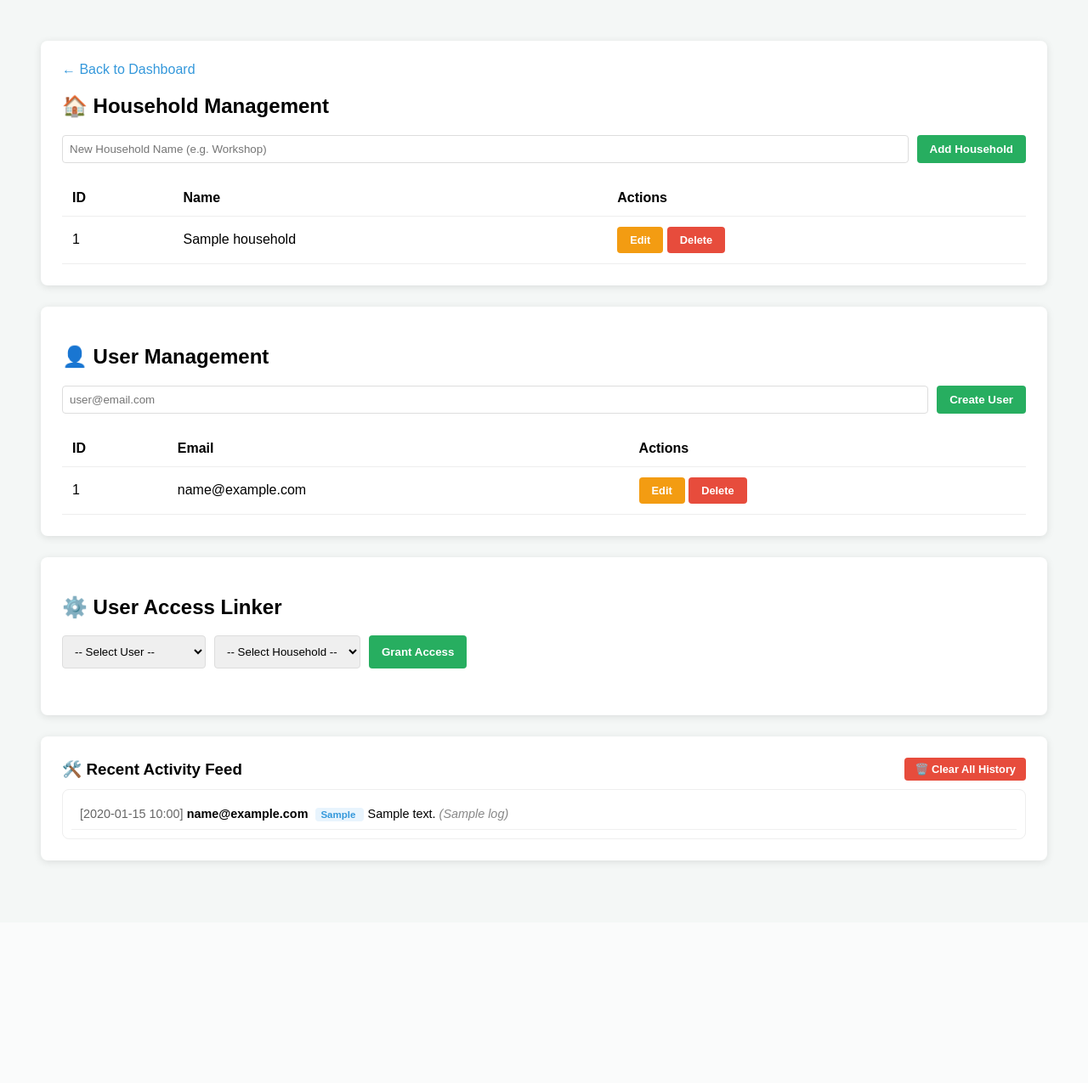
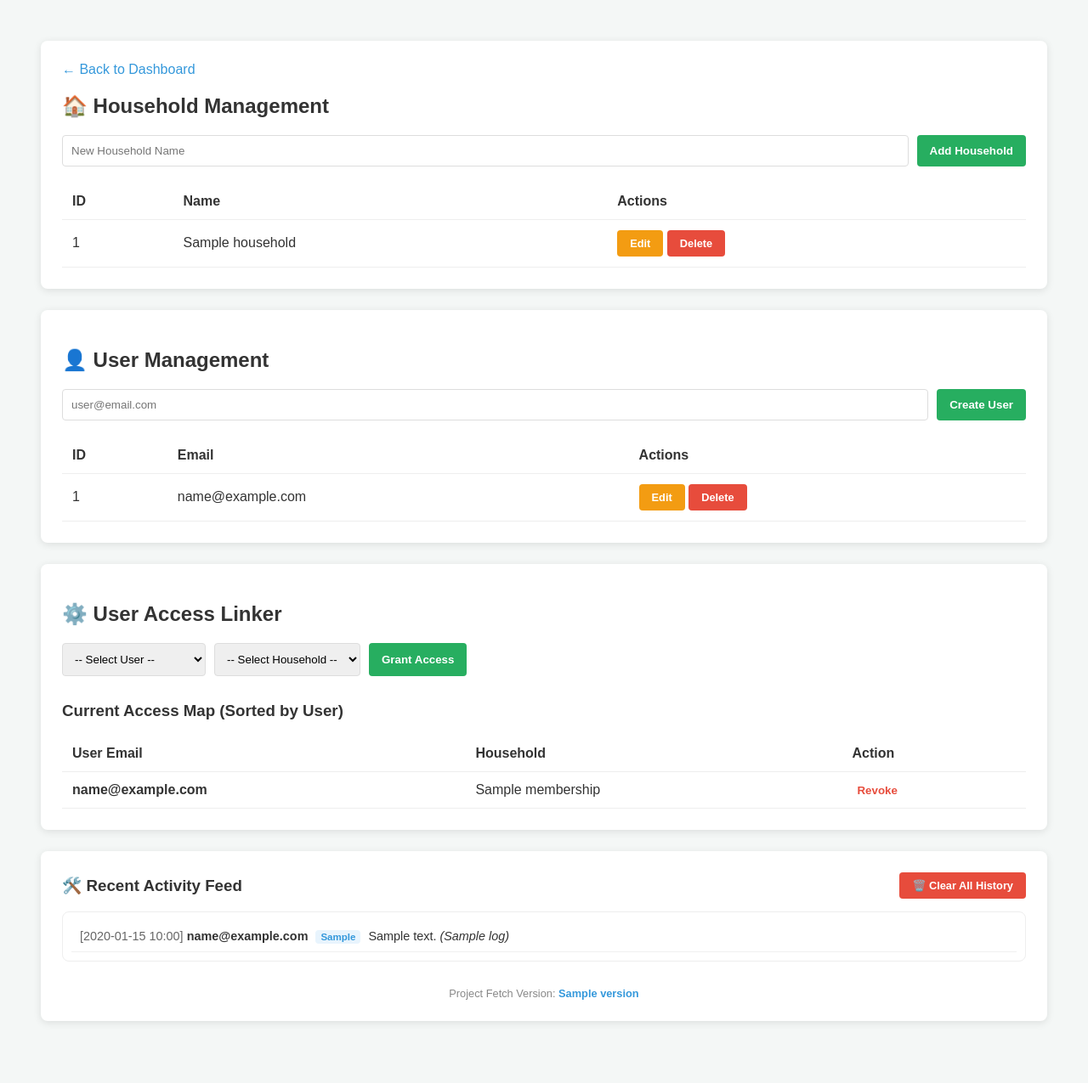
Before and after one commit to dbfletcher/fetch-control, a FastAPI app: template templates/admin.html in a window 1280 px wide. Shown: the whole page at 85% size. Before the commit the page ends 1018 px from the top, so only its background shows below. Run offline with FastAPI, Linux system fonts and the light colour scheme; the template is opened without the code that fills it: most values are stand-ins (such as "Sample title", 1, 10 or a date in 2020); parts of the project's set-up code (start-up, migrations or seed data) failed here and were passed over.

```diff
--- a/main.py
+++ b/main.py
@@ -111,12 +111,13 @@ async def admin_dashboard(
         households = await database.fetch_all("SELECT id, name FROM households")
 
         # Fetch memberships (Access Map)
+        # Updated memberships query with User -> Household sorting
         memberships = await database.fetch_all("""
             SELECT m.id as membership_id, u.email, h.name as household_name, m.created_at
             FROM memberships m
             JOIN users u ON m.user_id = u.id
             JOIN households h ON m.household_id = h.id
-            ORDER BY m.created_at DESC
+            ORDER BY u.email ASC, h.name ASC
         """)
 
         # Fetch the 20 most recent actions for the Activity Feed
--- a/templates/admin.html
+++ b/templates/admin.html
@@ -4,7 +4,7 @@
     <title>Admin - Project Fetch</title>
     <style>
         :root { --primary: #3498db; --accent: #27ae60; --danger: #e74c3c; }
-        body { font-family: sans-serif; padding: 40px; background: #f4f7f6; }
+        body { font-family: sans-serif; padding: 40px; background: #f4f7f6; color: #333; }
         .admin-box { background: white; padding: 25px; border-radius: 8px; box-shadow: 0 2px 10px rgba(0,0,0,0.1); margin-bottom: 25px; }
         table { width: 100%; border-collapse: collapse; margin-top: 15px; }
         th, td { text-align: left; padding: 12px; border-bottom: 1px solid #eee; }
@@ -12,20 +12,17 @@
         .btn-link { background: var(--accent); color: white; }
         .btn-edit { background: #f39c12; color: white; font-size: 0.8em; }
         .btn-delete { background: var(--danger); color: white; font-size: 0.8em; }
-        input[type="text"], input[type="email"] { padding: 8px; border: 1px solid #ddd; border-radius: 4px; }
+        input[type="text"], input[type="email"], select { padding: 10px; border: 1px solid #ddd; border-radius: 4px; }
     </style>
 </head>
 <body>
-    {# Section 1: Household Management #}
     <div class="admin-box">
-        <a href="{% if return_id %}/bins/{{ return_id }}{% else %}/{% endif %}" style="text-decoration:none; color:#3498db;">← Back to Dashboard</a>
-        <h2>🏠 Household Management</h2>
-
+        <a href="{% if return_id %}/bins/{{ return_id }}{% else %}/{% endif %}" style="text-decoration:none; color:var(--primary);">← Back to Dashboard</a>
+        <h2 style="margin-top:20px;">🏠 Household Management</h2>
         <form action="/admin/add-household{% if return_id %}?return_to={{ return_id }}{% endif %}" method="post" style="display:flex; gap:10px; margin-bottom:20px;">
-            <input type="text" name="name" placeholder="New Household Name (e.g. Workshop)" required style="flex-grow:1;">
+            <input type="text" name="name" placeholder="New Household Name" required style="flex-grow:1;">
             <button type="submit" class="btn btn-link">Add Household</button>
         </form>
-
         <table>
             <thead><tr><th>ID</th><th>Name</th><th>Actions</th></tr></thead>
             <tbody>
@@ -41,7 +38,7 @@
                     </td>
                     <td>
                         <button onclick="toggleEdit('h-{{ h.id }}')" class="btn btn-edit">Edit</button>
-                        <form action="/admin/delete-household/{{ h.id }}{% if return_id %}?return_to={{ return_id }}{% endif %}" method="post" style="display:inline;" onsubmit="return confirm('Delete household? This may fail if it still contains bins.')">
+                        <form action="/admin/delete-household/{{ h.id }}{% if return_id %}?return_to={{ return_id }}{% endif %}" method="post" style="display:inline;" onsubmit="return confirm('Delete household?')">
                             <button type="submit" class="btn btn-delete">Delete</button>
                         </form>
                     </td>
@@ -51,14 +48,12 @@
         </table>
     </div>
 
-    {# Section 2: User Management #}
     <div class="admin-box">
         <h2>👤 User Management</h2>
         <form action="/admin/add-user{% if return_id %}?return_to={{ return_id }}{% endif %}" method="post" style="display:flex; gap:10px; margin-bottom:20px;">
             <input type="email" name="email" placeholder="user@email.com" required style="flex-grow:1;">
             <button type="submit" class="btn btn-link">Create User</button>
         </form>
-
         <table>
             <thead><tr><th>ID</th><th>Email</th><th>Actions</th></tr></thead>
             <tbody>
@@ -74,7 +69,7 @@
                     </td>
                     <td>
                         <button onclick="toggleEdit('u-{{ u.id }}')" class="btn btn-edit">Edit</button>
-                        <form action="/admin/delete-user/{{ u.id }}{% if return_id %}?return_to={{ return_id }}{% endif %}" method="post" style="display:inline;" onsubmit="return confirm('Delete user and all their household access?')">
+                        <form action="/admin/delete-user/{{ u.id }}{% if return_id %}?return_to={{ return_id }}{% endif %}" method="post" style="display:inline;" onsubmit="return confirm('Delete user?')">
                             <button type="submit" class="btn btn-delete">Delete</button>
                         </form>
                     </td>
@@ -84,63 +79,69 @@
         </table>
     </div>
 
-    {# Section 3: Existing User Access Map #}
     <div class="admin-box">
         <h2>⚙️ User Access Linker</h2>
         <form action="/admin/link-user{% if return_id %}?return_to={{ return_id }}{% endif %}" method="post" style="display:flex; gap:10px; margin-bottom:30px;">
-            <select name="user_id" required style="padding:10px; border-radius:4px; border:1px solid #ddd;">
+            <select name="user_id" required>
                 <option value="">-- Select User --</option>
                 {% for u in users %}<option value="{{ u.id }}">{{ u.email }}</option>{% endfor %}
             </select>
-            <select name="household_id" required style="padding:10px; border-radius:4px; border:1px solid #ddd;">
+            <select name="household_id" required>
                 <option value="">-- Select Household --</option>
                 {% for h in households %}<option value="{{ h.id }}">{{ h.name }}</option>{% endfor %}
             </select>
             <button type="submit" class="btn btn-link">Grant Access</button>
         </form>
-        {# ... (Rest of your existing access map table and activity feed) ... #}
+
+        <h3>Current Access Map (Sorted by User)</h3>
+        <table>
+            <thead><tr><th>User Email</th><th>Household</th><th>Action</th></tr></thead>
+            <tbody>
+                {% for m in memberships %}
+                <tr>
+                    <td><strong>{{ m.email }}</strong></td>
+                    <td>{{ m.household_name }}</td>
+                    <td>
+                        <form action="/admin/revoke-access/{{ m.membership_id }}{% if return_id %}?return_to={{ return_id }}{% endif %}" method="post" onsubmit="return confirm('Revoke access?')">
+                            <button type="submit" style="background:none; border:none; color:var(--danger); cursor:pointer; font-weight:bold;">Revoke</button>
+                        </form>
+                    </td>
+                </tr>
+                {% endfor %}
+            </tbody>
+        </table>
     </div>
 
     <div class="admin-box">
-        <div style="display: flex; justify-content: space-between; align-items: center; margin-bottom: 10px;">
-            <h3 style="margin: 0;">🛠️ Recent Activity Feed</h3>
-            <form action="/admin/clear-logs{% if return_id %}?return_to={{ return_id }}{% endif %}" method="post" onsubmit="return confirm('Wipe all activity history?')">
-                <button type="submit" style="background:var(--danger); color:white; border:none; padding:6px 12px; border-radius:4px; font-size:0.8em; cursor:pointer; font-weight:bold;">
-                    🗑️ Clear All History
-                </button>
+        <div style="display: flex; justify-content: space-between; align-items: center; margin-bottom: 15px;">
+            <h3 style="margin:0;">🛠️ Recent Activity Feed</h3>
+            <form action="/admin/clear-logs{% if return_id %}?return_to={{ return_id }}{% endif %}" method="post" onsubmit="return confirm('Wipe history?')">
+                <button type="submit" class="btn btn-delete">🗑️ Clear All History</button>
             </form>
         </div>
-
         <div style="max-height: 400px; overflow-y: auto; border: 1px solid #eee; padding: 10px; border-radius: 8px; background: white;">
             {% for log in activity %}
             <div style="padding: 10px; border-bottom: 1px solid #f0f0f0; font-size: 0.9em;">
                 <span style="color: #666;">[{{ log.created_at.strftime('%Y-%m-%d %H:%M') }}]</span>
                 <strong>{{ log.email }}</strong>
-                <span style="background: #e8f4fd; color: #3498db; padding: 2px 6px; border-radius: 4px; font-weight: bold; font-size: 0.8em; margin: 0 5px;">
-                    {{ log.action_type }}
-                </span>
-                {{ log.description }}
-                <em style="color: #888;">({{ log.household_name }})</em>
+                <span style="background: #e8f4fd; color: var(--primary); padding: 2px 6px; border-radius: 4px; font-weight: bold; font-size: 0.8em; margin: 0 5px;">{{ log.action_type }}</span>
+                {{ log.description }} <em>({{ log.household_name }})</em>
             </div>
             {% else %}
-            <div style="text-align: center; color: #999; padding: 20px;">
-                No activity recorded yet.
-            </div>
+            <div style="text-align: center; color: #999; padding: 20px;">No activity recorded yet.</div>
             {% endfor %}
         </div>
+        <footer style="margin-top: 30px; text-align: center; color: #888; font-size: 0.8em;">
+            Project Fetch Version: <strong style="color: var(--primary);">{{ version }}</strong>
+        </footer>
     </div>
 
     <script>
         function toggleEdit(id) {
             const form = document.getElementById('edit-' + id);
             const display = document.getElementById('display-' + id);
-            if (form.style.display === 'none') {
-                form.style.display = 'inline-block';
-                display.style.display = 'none';
-            } else {
-                form.style.display = 'none';
-                display.style.display = 'inline-block';
-            }
+            form.style.display = (form.style.display === 'none') ? 'inline-block' : 'none';
+            display.style.display = (display.style.display === 'none') ? 'inline-block' : 'none';
         }
     </script>
 </body>
```
